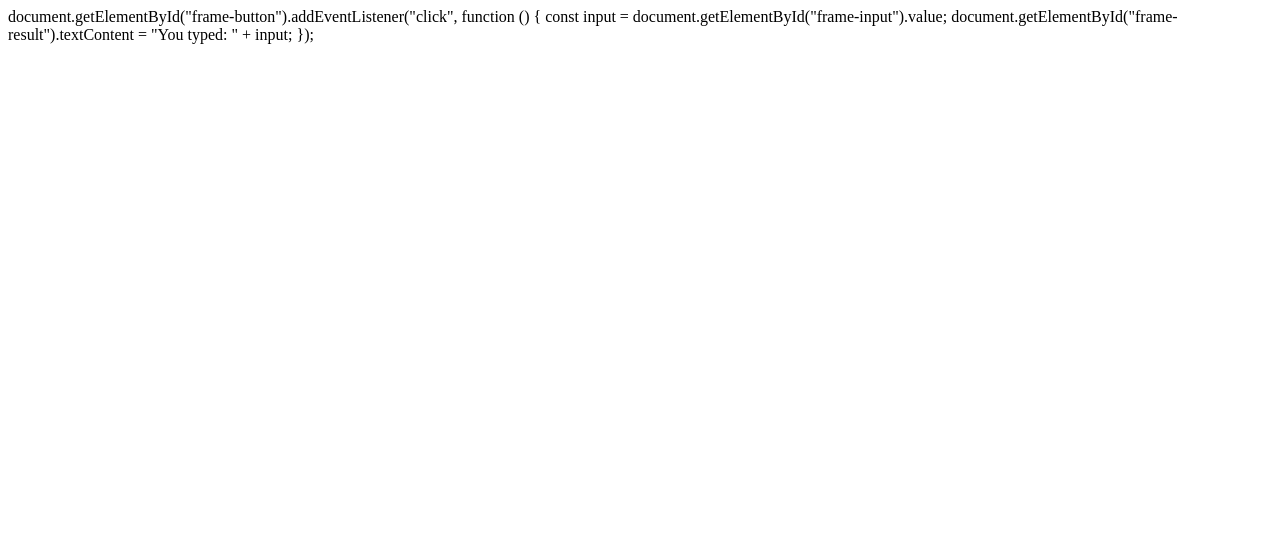
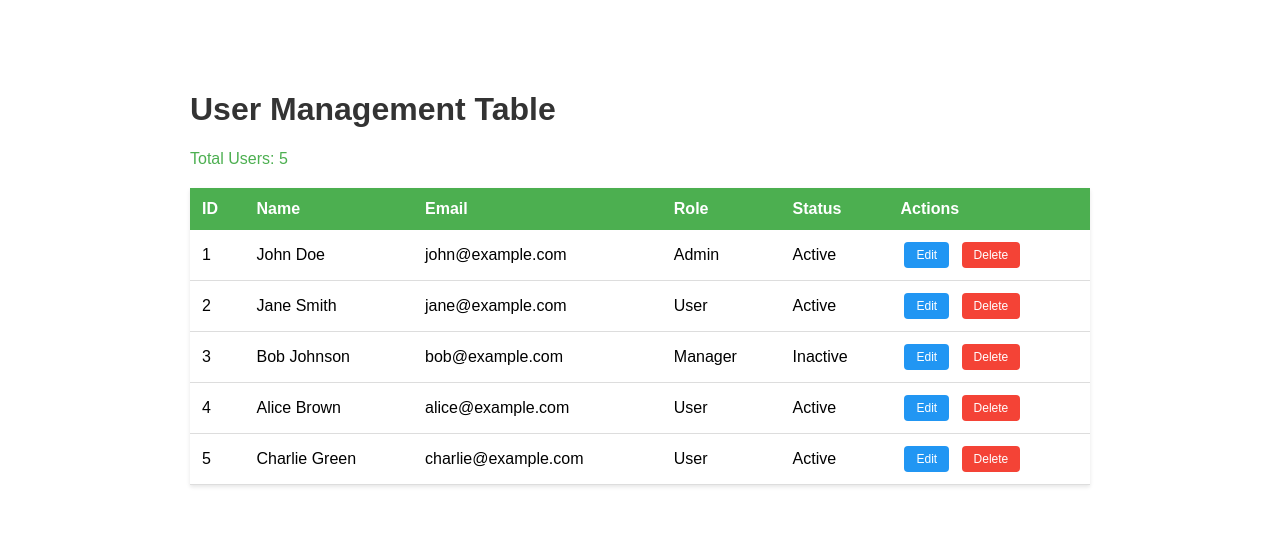
Before and after one commit to denchotko/qa-automation-course, a website: page lectures/10-advanced-ui-interactions/pages/table-page.html in a window 1280 px wide. Drawn offline with Linux system fonts and the light colour scheme.

Commit message:
add pages

```diff
--- a/lectures/10-advanced-ui-interactions/pages/dynamic-page.html
+++ b/lectures/10-advanced-ui-interactions/pages/dynamic-page.html
@@ -1,14 +1,51 @@
-document.getElementById("load-content").addEventListener("click", function () {
-const loading = document.getElementById("loading"); const content =
-document.getElementById("content"); // Show loading indicator
-loading.style.display = "block"; content.style.display = "none"; // Simulate
-async loading (2 seconds) setTimeout(function () { loading.style.display =
-"none"; content.style.display = "block"; }, 2000); });
-document.getElementById("show-hidden").addEventListener("click", function () {
-const hidden = document.getElementById("hidden-element"); setTimeout(function ()
-{ hidden.classList.remove("hidden"); }, 1000); });
-document.getElementById("show-alert").addEventListener("click", function () {
-alert("This is an alert!"); });
-document.getElementById("show-confirm").addEventListener("click", function () {
-if (confirm("Do you confirm this action?")) { alert("You clicked OK!"); } else {
-alert("You clicked Cancel!"); } });
+<!doctype html>
+<html lang="en">
+  <head>
+    <meta charset="UTF-8" />
+    <meta name="viewport" content="width=device-width, initial-scale=1.0" />
+    <title>Dynamic Content Practice</title>
+    <style>
+      body {
+        font-family: Arial, sans-serif;
+        max-width: 600px;
+        margin: 50px auto;
+        padding: 20px;
+      }
+      button {
+        padding: 10px 20px;
+        margin: 10px 5px;
+        font-size: 16px;
+        cursor: pointer;
+      }
+      #loading {
+        color: #ff9800;
+        font-weight: bold;
+        display: none;
+      }
+      #content {
+        margin-top: 20px;
+        padding: 20px;
+        background: #e8f5e9;
+        border-radius: 4px;
+        display: none;
+      }
+      .hidden {
+        display: none;
+      }
+    </style>
+  </head>
+  <body>
+    <h1>Dynamic Content Test Page</h1>
+
+    <button id="load-content">Load Content</button>
+    <button id="show-hidden">Show Hidden Element</button>
+    <button id="show-alert">Show Alert</button>
+    <button id="show-confirm">Show Confirm</button>
+
+    <div id="loading">Loading...</div>
+    <div id="content">This content loaded dynamically!</div>
+    <div id="hidden-element" class="hidden">I was hidden!</div>
+
+    <script src="./dynamic-page-script.js"></script>
+  </body>
+</html>
--- a/lectures/10-advanced-ui-interactions/pages/table-page-script.js
+++ b/lectures/10-advanced-ui-interactions/pages/table-page-script.js
@@ -1,4 +1,24 @@
-document.getElementById("frame-button").addEventListener("click", function () {
-  const input = document.getElementById("frame-input").value;
-  document.getElementById("frame-result").textContent = "You typed: " + input;
+// Add click handlers for demonstration
+document.querySelectorAll(".edit-btn").forEach((btn) => {
+  btn.addEventListener("click", function () {
+    const row = this.closest("tr");
+    const name = row.querySelector("td:nth-child(2)").textContent;
+    alert(`Editing user: ${name}`);
+  });
 });
+
+document.querySelectorAll(".delete-btn").forEach((btn) => {
+  btn.addEventListener("click", function () {
+    const row = this.closest("tr");
+    const name = row.querySelector("td:nth-child(2)").textContent;
+    if (confirm(`Delete user: ${name}?`)) {
+      row.remove();
+      updateUserCount();
+    }
+  });
+});
+
+function updateUserCount() {
+  const count = document.querySelectorAll("#users-table tbody tr").length;
+  document.getElementById("user-count").textContent = `Total Users: ${count}`;
+}
--- a/lectures/10-advanced-ui-interactions/pages/table-page.html
+++ b/lectures/10-advanced-ui-interactions/pages/table-page.html
@@ -1,3 +1,133 @@
-document.getElementById("frame-button").addEventListener("click", function () {
-const input = document.getElementById("frame-input").value;
-document.getElementById("frame-result").textContent = "You typed: " + input; });
+<!doctype html>
+<html lang="en">
+  <head>
+    <meta charset="UTF-8" />
+    <meta name="viewport" content="width=device-width, initial-scale=1.0" />
+    <title>Table Automation Practice</title>
+    <style>
+      body {
+        font-family: Arial, sans-serif;
+        max-width: 900px;
+        margin: 50px auto;
+        padding: 20px;
+      }
+      h1 {
+        color: #333;
+      }
+      table {
+        width: 100%;
+        border-collapse: collapse;
+        margin-top: 20px;
+        box-shadow: 0 2px 4px rgba(0, 0, 0, 0.1);
+      }
+      th {
+        background-color: #4caf50;
+        color: white;
+        padding: 12px;
+        text-align: left;
+      }
+      td {
+        padding: 12px;
+        border-bottom: 1px solid #ddd;
+      }
+      tr:hover {
+        background-color: #f5f5f5;
+      }
+      .action-btn {
+        padding: 6px 12px;
+        margin: 0 4px;
+        border: none;
+        border-radius: 4px;
+        font-size: 12px;
+      }
+      .edit-btn {
+        background-color: #2196f3;
+        color: white;
+      }
+      .delete-btn {
+        background-color: #f44336;
+        color: white;
+      }
+      #user-count {
+        margin-top: 10px;
+        color: #4caf50;
+      }
+    </style>
+  </head>
+  <body>
+    <h1>User Management Table</h1>
+    <div id="user-count">Total Users: 5</div>
+
+    <table id="users-table">
+      <thead>
+        <tr>
+          <th>ID</th>
+          <th>Name</th>
+          <th>Email</th>
+          <th>Role</th>
+          <th>Status</th>
+          <th>Actions</th>
+        </tr>
+      </thead>
+      <tbody>
+        <tr data-user-id="1">
+          <td>1</td>
+          <td>John Doe</td>
+          <td>john@example.com</td>
+          <td>Admin</td>
+          <td>Active</td>
+          <td>
+            <button class="action-btn edit-btn">Edit</button>
+            <button class="action-btn delete-btn">Delete</button>
+          </td>
+        </tr>
+        <tr data-user-id="2">
+          <td>2</td>
+          <td>Jane Smith</td>
+          <td>jane@example.com</td>
+          <td>User</td>
+          <td>Active</td>
+          <td>
+            <button class="action-btn edit-btn">Edit</button>
+            <button class="action-btn delete-btn">Delete</button>
+          </td>
+        </tr>
+        <tr data-user-id="3">
+          <td>3</td>
+          <td>Bob Johnson</td>
+          <td>bob@example.com</td>
+          <td>Manager</td>
+          <td>Inactive</td>
+          <td>
+            <button class="action-btn edit-btn">Edit</button>
+            <button class="action-btn delete-btn">Delete</button>
+          </td>
+        </tr>
+        <tr data-user-id="4">
+          <td>4</td>
+          <td>Alice Brown</td>
+          <td>alice@example.com</td>
+          <td>User</td>
+          <td>Active</td>
+          <td>
+            <button class="action-btn edit-btn">Edit</button>
+            <button class="action-btn delete-btn">Delete</button>
+          </td>
+        </tr>
+        <tr data-user-id="5">
+          <td>5</td>
+          <td>Charlie Green</td>
+          <td>charlie@example.com</td>
+          <td>User</td>
+          <td>Active</td>
+          <td>
+            <button class="action-btn edit-btn">Edit</button>
+            <button class="action-btn delete-btn">Delete</button>
+          </td>
+        </tr>
+      </tbody>
+    </table>
+
+    <script src="./table-page-script.js"></script>
+  </body>
+</html>
```
Also changed, not shown: lectures/10-advanced-ui-interactions/pages/frame-page.html (+30 -3 lines), playwright-report/index.html (+1 -1 lines).
